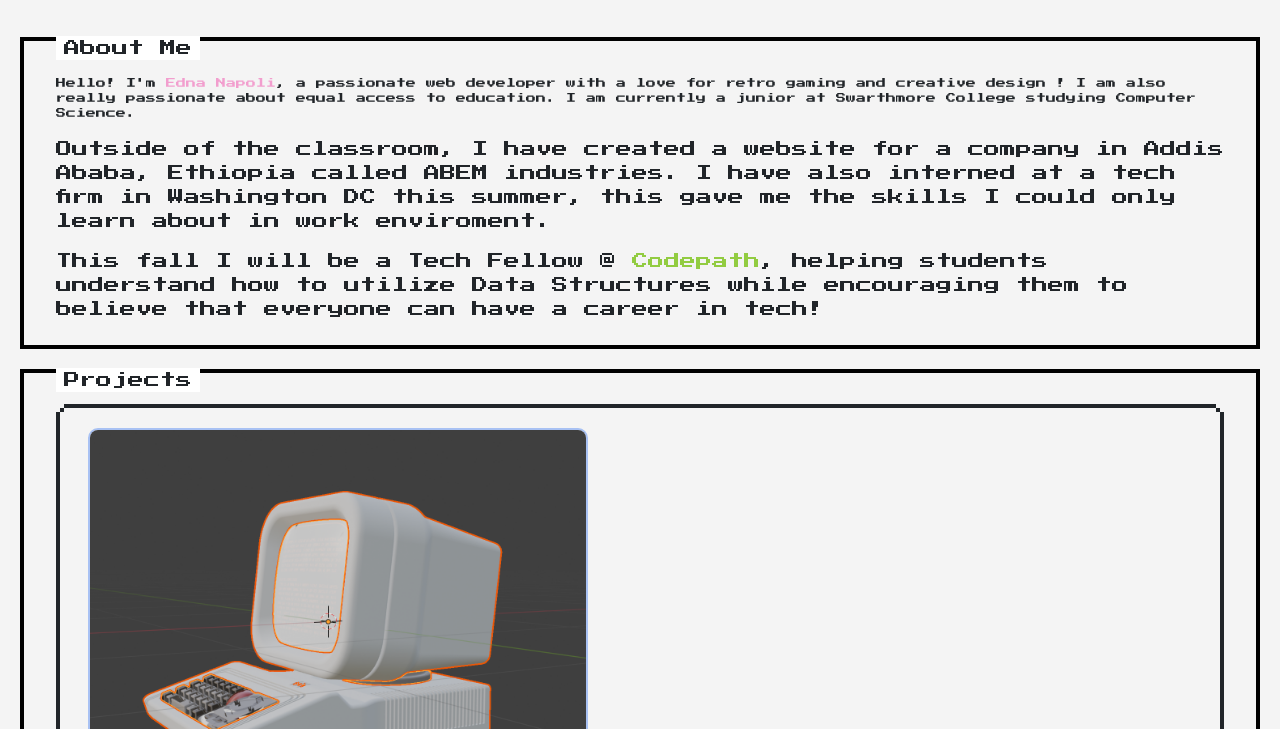
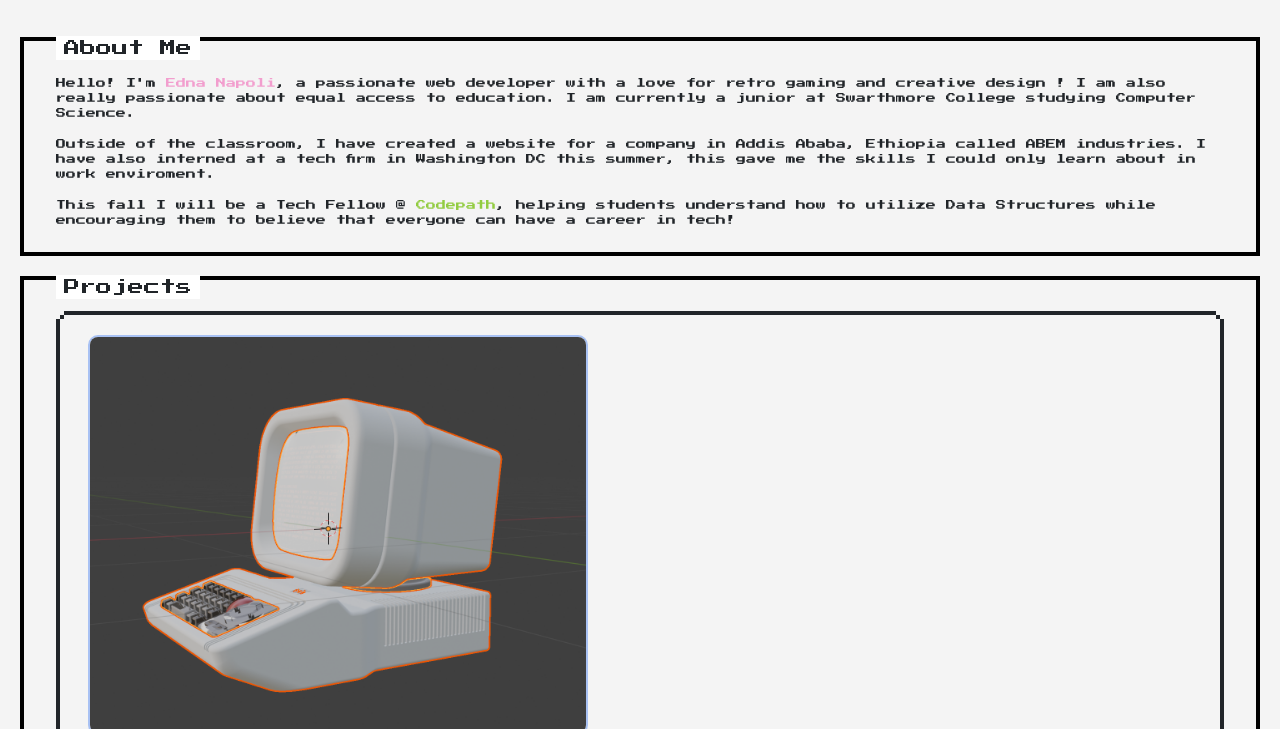
Before and after one commit to ednanap/helps, a plain HTML site: page index.html in a window 1280 px wide. Shown: the part 71-800 px from the top of the page. Drawn offline with nearby package versions, Linux system fonts and the light colour scheme.

Commit message:
Update index.html

```diff
--- a/index.html
+++ b/index.html
@@ -18,10 +18,10 @@
         <p>Hello! I'm <span class="nes-text is-primary">Edna Napoli</span>, a passionate web developer with a love for retro gaming and creative design ! I am also really passionate about equal access to education.
             I am currently a junior at Swarthmore College studying Computer Science.  </p>
 
-        </p>Outside of the classroom, I have created a website for a company in Addis Ababa, Ethiopia called ABEM industries. I have also interned at a tech
+        <p>Outside of the classroom, I have created a website for a company in Addis Ababa, Ethiopia called ABEM industries. I have also interned at a tech
             firm in Washington DC this summer, this gave me the skills I could only learn about in work enviroment. </p>
 
-        </p> This fall I will be a Tech Fellow @ <span class="nes-text is-success">Codepath</span>, helping students understand how to utilize  Data Structures  while encouraging them
+        <p> This fall I will be a Tech Fellow @ <span class="nes-text is-success">Codepath</span>, helping students understand how to utilize  Data Structures  while encouraging them
             to believe that everyone can have a career in tech!  </p>
 
 
```
